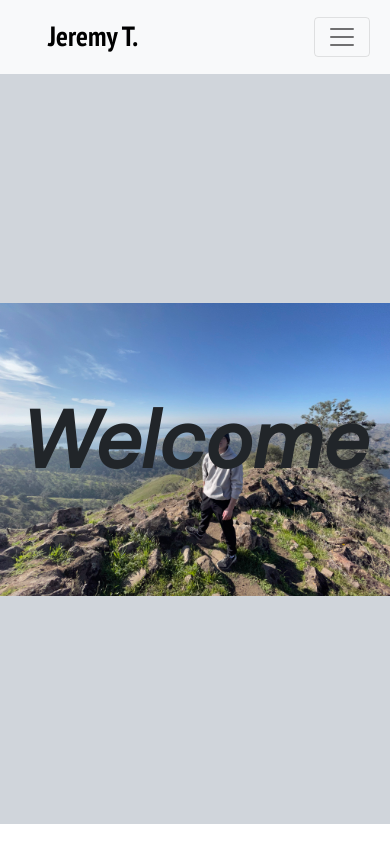
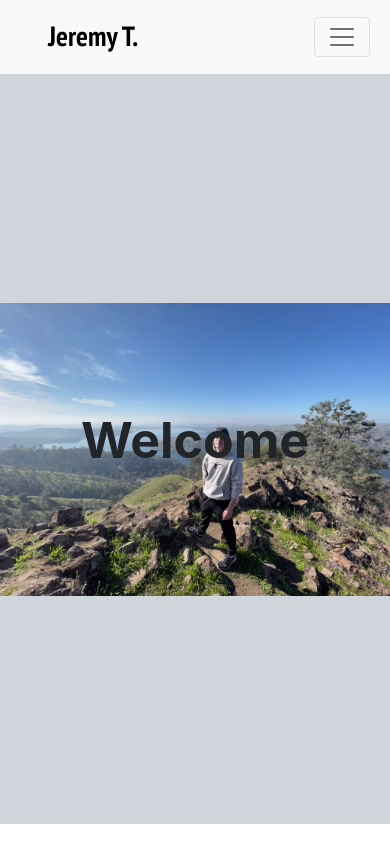
Before and after one commit to OceanSkys/Portfolio, a React (Create React App) app in the folder newport/: page / in a window 390 px wide. Shown: the top 844 px of the page. Built offline with nearby package versions, Linux system fonts and the light colour scheme; a web font is replaced by a local one.

Commit message:
Made Welcome on the front page smaller on smaller screens. Also adjusted nav link fonts to better fit what screen it is on

```diff
--- a/newport/src/App.css
+++ b/newport/src/App.css
@@ -52,6 +52,10 @@
       height: auto;
     }
     .font2{
+      font-size: 80px;
+      font-weight: bold;
+    }
+    .font3{
       font-size: 80px;
       font-weight: bold;
     }
@@ -234,8 +238,18 @@
         align-items: center;
         width: 100%;
         height: auto;
-        font-size: 4vw;
+        font-size: 3.5vw;
       }
+}
+@media screen and (max-width: 635px) {
+    .nav-div {
+      display: flex;
+      justify-content: space-around;
+      align-items: center;
+      width: 100%;
+      height: auto;
+      font-size: 5.2vw;
+    }
 }
   .box1{
       height: 600px;;
@@ -432,6 +446,10 @@
           justify-content: center;
           width: 100%;
       }
+      .font3{
+        font-size: 50px;
+        font-weight: bold;
+      }
     }
   /* carousel image height/width */
   .carry {
--- a/newport/src/App.js
+++ b/newport/src/App.js
@@ -1,5 +1,5 @@
 import './App.css';
-import { Routes, Route, HashRouter as Router} from "react-router-dom";
+import { Routes, Route } from "react-router-dom";
 import Home from './components/Home';
 import MyProjects from './components/MyProjects';
 import Contact from './components/Contact';
@@ -7,7 +7,6 @@ import HeaderFooter from './components/HeaderFooter';
 
 function App() {
   return (
-  <Router>
     <Routes>
       <Route path='/' element={<HeaderFooter />} >
         <Route index element={<Home/>} />
@@ -15,7 +14,6 @@ function App() {
         <Route path='Contact' element={<Contact/>} />
       </Route>
     </Routes>
-  </Router>
   );
 }
 
--- a/newport/src/components/Home.js
+++ b/newport/src/components/Home.js
@@ -12,8 +12,8 @@ export default function Home() {
         {/* <!-- Hero/parallax/welcome --> */}
         <div class="container-fluid d-flex justify-content-center  py-5 px-5 text-center parallax" id="background1">
         <div class="row d-flex justify-content-center text-center">
-            <div class= "flex-wrap font2">
-            <p >Welcome</p>
+            <div class= "flex-wrap font3">
+            <p>Welcome</p>
             </div>
         </div>
         </div>
--- a/newport/src/index.js
+++ b/newport/src/index.js
@@ -3,11 +3,14 @@ import ReactDOM from 'react-dom/client';
 import './index.css';
 import App from './App';
 import reportWebVitals from './reportWebVitals';
+import { HashRouter as Router } from 'react-router-dom'
 
 const root = ReactDOM.createRoot(document.getElementById('root'));
 root.render(
   <React.StrictMode>
-    <App />
+    <Router>
+      <App />
+    </Router>
   </React.StrictMode>
 );
 
```
